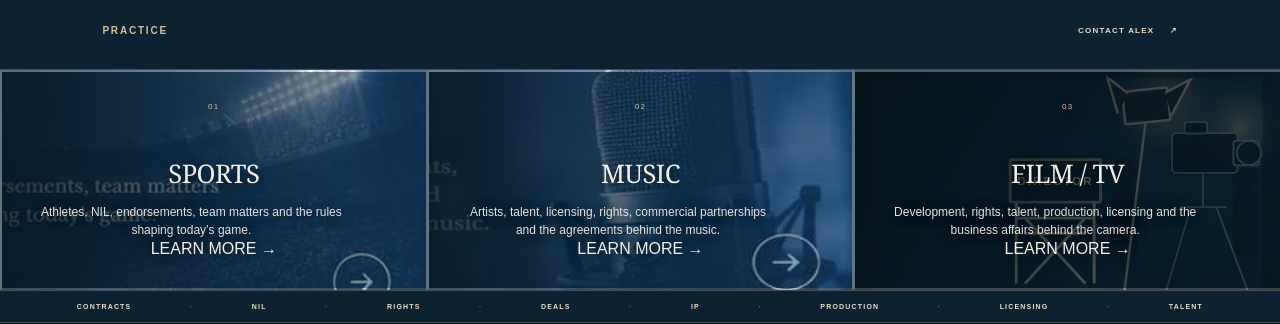
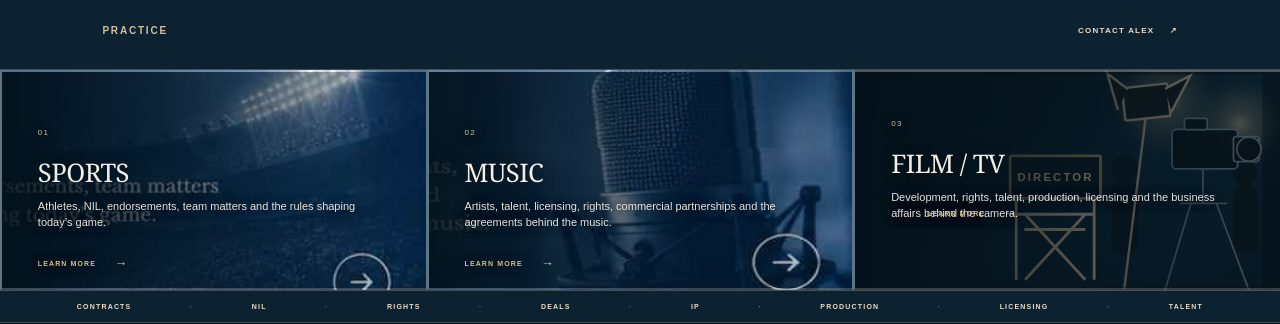
Before and after one commit to alexkaglew-ux/legal-audit, a React (Vite) app: page / in a window 1280 px wide. Shown: the part 476-800 px from the top of the page. Built offline with nearby package versions, Linux system fonts and the light colour scheme.

Commit message:
design: unify practice cards with approved cinematic reference

```diff
--- a/src/lew-palette.css
+++ b/src/lew-palette.css
@@ -33,3 +33,15 @@ footer{background:#081923!important}
 .hero-lanes .hero-lane:nth-child(3){background-image:linear-gradient(90deg,rgba(5,20,30,.78),rgba(8,31,45,.42)),url('/practice-film.svg')!important;background-position:center 36%!important;background-size:cover!important;filter:none!important}
 .hero-lanes .hero-lane:nth-child(3):after{content:"";position:absolute;inset:0;pointer-events:none;background:linear-gradient(90deg,rgba(5,20,30,.18),rgba(5,20,30,.06));}
 .hero-lanes .hero-lane:nth-child(3)>*{position:relative;z-index:1}
+
+/* Approved cinematic practice cards */
+.hero-lanes .hero-lane{min-height:220px!important;padding:26px clamp(24px,2.8vw,44px)!important;text-align:left!important}
+.hero-lanes .hero-lane:nth-child(1){background-image:linear-gradient(90deg,rgba(3,16,24,.91) 0%,rgba(5,21,31,.42) 72%,rgba(5,21,31,.16)),url('/practice-sports.svg')!important}
+.hero-lanes .hero-lane:nth-child(2){background-image:linear-gradient(90deg,rgba(3,16,24,.9) 0%,rgba(5,21,31,.38) 72%,rgba(5,21,31,.14)),url('/practice-music.svg')!important}
+.hero-lanes .hero-lane:nth-child(3){background-image:linear-gradient(90deg,rgba(3,16,24,.9) 0%,rgba(5,21,31,.38) 70%,rgba(5,21,31,.12)),url('/practice-film.svg')!important;background-position:center 48%!important}
+.hero-lanes .hero-lane-number{margin-bottom:18px!important}
+.hero-lanes .hero-lane strong{font-size:clamp(22px,2vw,31px)!important}
+.hero-lanes .hero-lane p{max-width:330px!important;margin:9px 0 0!important;font-size:11px!important;line-height:1.45!important}
+.hero-lane-learn{position:absolute;left:clamp(24px,2.8vw,44px);bottom:20px;color:#e2bd7e;font:800 7px/1 Arial,sans-serif;letter-spacing:.16em}
+.hero-lane-learn b{margin-left:15px;font-size:13px;font-weight:400}
+.hero-lanes .hero-lane i{display:none!important}
```
